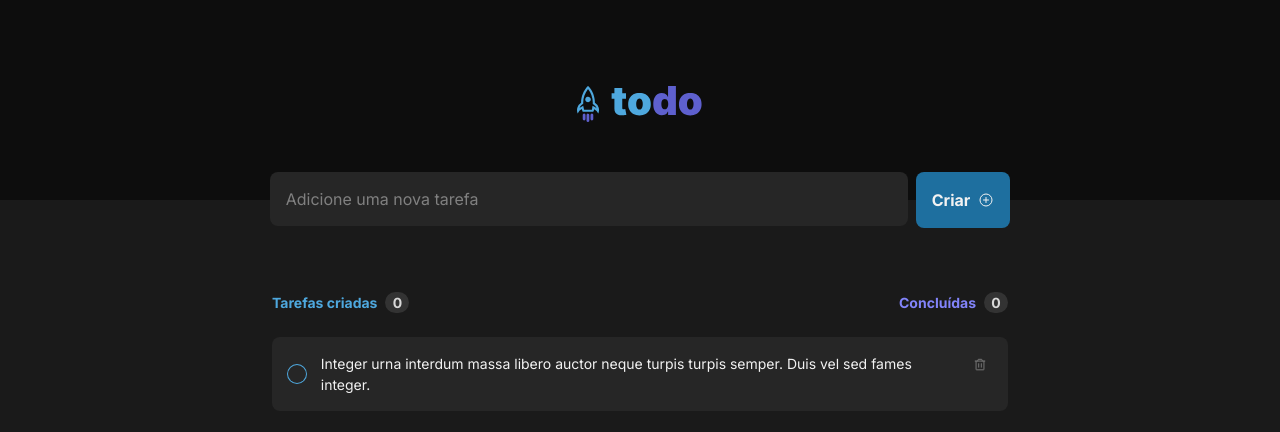
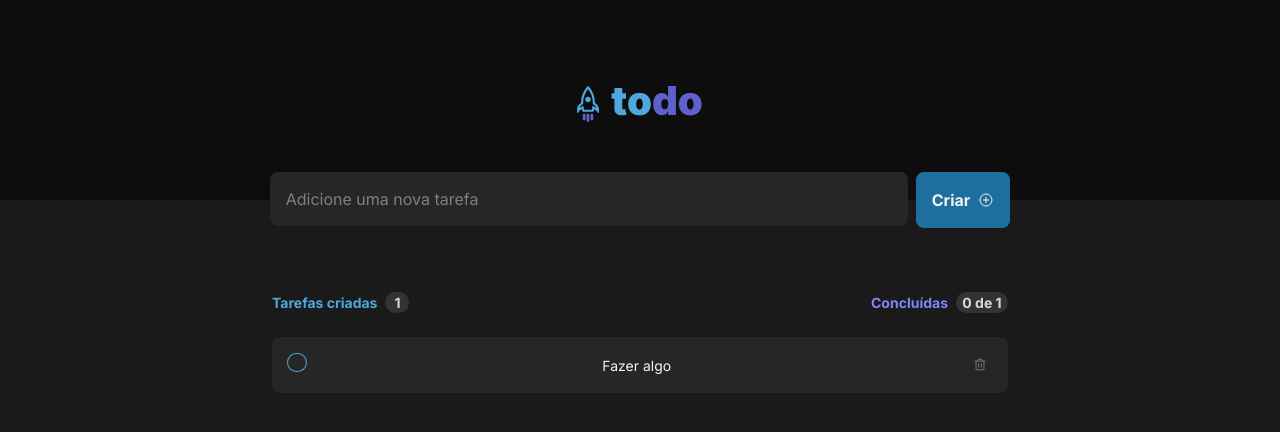
Before and after one commit to cayke1/todoList, a React (Vite) app: page / in a window 1280 px wide. Shown: the top 432 px of the page. Built offline with nearby package versions, Linux system fonts and the light colour scheme.

Commit message:
Complete 'create task' and 'complete task' freatures

```diff
--- a/src/App.tsx
+++ b/src/App.tsx
@@ -3,16 +3,65 @@ import { Button } from "./components/Button";
 import { Header } from "./components/Header";
 import { Input } from "./components/Input";
 import { Task } from "./components/Task";
+import { ChangeEvent, useEffect, useState } from "react";
+
+interface TasksProps {
+  id: number;
+  completed: boolean;
+  content: string;
+}
 
 function App() {
+  const [tasks, setTasks] = useState<TasksProps[]>([
+    { id: 1, completed: false, content: "Fazer algo" },
+  ]);
+  const [newTaskTitle, setNewTaskTitle] = useState("");
+  const [completedTasks, setCompletedTasks] = useState(0);
+
+  function handleNewTaskValue(event: ChangeEvent<HTMLInputElement>) {
+    setNewTaskTitle(event.target.value);
+  }
+
+  function handleCreateNewTask() {
+    const randomId = Math.random();
+    if (newTaskTitle !== "") {
+      setTasks([
+        {
+          id: randomId,
+          content: newTaskTitle,
+          completed: false,
+        },
+        ...tasks,
+      ]);
+    }
+    setNewTaskTitle("");
+  }
+
+  function handleUpdateTaskState(id: number) {
+    const newTaskList = tasks.map((task) => {
+      if (task.id === id) {
+        task.completed = !task.completed;
+      }
+      return task;
+    });
+    setTasks(newTaskList);
+    const seeCompletedTasks = tasks.filter((task) => {
+      return task.completed;
+    });
+    setCompletedTasks(seeCompletedTasks.length);
+  }
   return (
-    <div className="font-sans text-gray-100 bg-gray-600 h-screen">
+    <div className="font-sans text-gray-100 bg-gray-600 min-h-screen">
       <header className="w-full h-[200px]">
         <Header />
       </header>
       <div className="flex justify-center mt-[-1.75rem] gap-2">
-        <Input placeholder="Adicione uma nova tarefa" />
-        <Button />
+        <Input
+          placeholder="Adicione uma nova tarefa"
+          onChange={handleNewTaskValue}
+          value={newTaskTitle}
+        />
+        <Button onClick={handleCreateNewTask} />
       </div>
 
       <main className="flex flex-col items-center justify-center w-[736px] mx-auto mt-16">
@@ -20,31 +69,37 @@ function App() {
           <div className="flex gap-2">
             <p className="text-blue">Tarefas criadas</p>
             <div className="bg-gray-400 w-6 text-center rounded-full text-gray-200">
-              0
+              {tasks.length}
             </div>
           </div>
           <div className="flex gap-2">
             <p className="text-purple">Concluídas</p>
-            <div className="bg-gray-400 w-6 text-center rounded-full text-gray-200">
-              0
+            <div className="bg-gray-400 w-[52px] text-center rounded-full text-gray-200">
+              {completedTasks} de {tasks.length}
             </div>
           </div>
         </div>
-        {/* <div className="w-full mt-6 border-t border-gray-400 rounded flex-col justify-center items-center text-center text-gray-300">
+        {tasks.length === 0 ? (
+          <div className="w-full mt-6 border-t border-gray-400 rounded flex-col justify-center items-center text-center text-gray-300">
             <ClipboardText size={54} className="mt-16 mx-auto" />
             <p className="mt-4 font-bold">
               Você ainda não tem tarefas cadastradas
             </p>
             <p>Crie tarefas e organize seus itens a fazer</p>
-        </div> */}
-
-        <div className="mt-3 w-full">
+          </div>
+        ) : (
+          <div className="mt-3 w-full mb-6">
+            {tasks.map((task) => (
               <Task
-            state="active"
-            content="Integer urna interdum massa libero auctor neque turpis turpis semper.
-        Duis vel sed fames integer."
+                id={task.id}
+                content={task.content}
+                completedTask={task.completed}
+                key={task.id}
+                onUpdateTask={() => handleUpdateTaskState(task.id)}
               />
+            ))}
           </div>
+        )}
       </main>
     </div>
   );
--- a/src/components/Checkbox.tsx
+++ b/src/components/Checkbox.tsx
@@ -1,24 +1,24 @@
 import { Check } from "phosphor-react";
-import { useState } from "react";
-export function Checkbox() {
-  const [checked, isChecked] = useState(false);
+import { ButtonHTMLAttributes, useState } from "react";
+
+interface CheckboxProps extends ButtonHTMLAttributes<HTMLButtonElement> {
+  checked?: boolean;
+}
+export function Checkbox({ checked, ...props }: CheckboxProps) {
   return (
     <>
       {checked ? (
-        <div
-          onClick={() => isChecked(!checked)}
+        <button
+          {...props}
           className="w-[17.5px] h-[17.5px] bg-purple-dark hover:bg-purple ring-1 cursor-pointer ring-purple-dark rounded-full flex items-center justify-center"
         >
           <Check className="font-bold" />
-          <input type="checkbox" className="hidden" checked />
-        </div>
+        </button>
       ) : (
-        <div
-          onClick={() => isChecked(!checked)}
+        <button
+          {...props}
           className="w-[17.5px] h-[17.5px] bg-transparent hover:bg-gray-600 ring-1 cursor-pointer ring-blue rounded-full"
-        >
-          <input type="checkbox" className="hidden" />
-        </div>
+        ></button>
       )}
     </>
   );
--- a/src/components/Task.tsx
+++ b/src/components/Task.tsx
@@ -1,15 +1,39 @@
 import { Checkbox } from "./Checkbox";
 import { DeleteButton } from "./DeleteButton";
+import { useState } from "react";
 
 interface TaskProps {
-  state: "active" | "complete";
+  id: number;
+  completedTask: boolean;
   content: string;
+  onUpdateTask: (id: number) => void;
 }
-export function Task({ state, content }: TaskProps) {
+export function Task({
+  content,
+  completedTask = false,
+  onUpdateTask,
+  id,
+}: TaskProps) {
+  function handleCompleteTask() {
+    onUpdateTask(id);
+  }
   return (
     <div className="w-full bg-gray-500 mt-3 px-4 py-4 text-md rounded-lg flex justify-between items-center">
-      <Checkbox />
-      <p className="max-w-[632px]">{content}</p>
+      {completedTask ? (
+        <>
+          <div onClick={handleCompleteTask}>
+            <Checkbox checked />
+          </div>
+          <p className="max-w-[632px] line-through text-gray-300">{content}</p>
+        </>
+      ) : (
+        <>
+          <div onClick={handleCompleteTask}>
+            <Checkbox />
+          </div>
+          <p className="max-w-[632px]">{content}</p>
+        </>
+      )}
       <DeleteButton className="self-start" />
     </div>
   );
```
Lines whose indentation alone changed are shown as unchanged.
